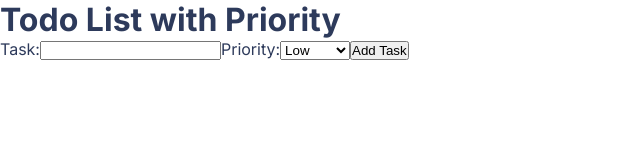
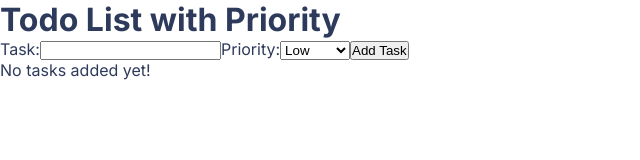
Before and after one commit to Espadv69/Priority-ToDo-List, a React (Vite) app: page / in a window 1280 px wide. Shown: the top 160 px of the page, without its empty margins (0-640 px from the left). Built offline with nearby package versions, Linux system fonts and the light colour scheme.

Commit message:
Display tasks in TodoList component within App

```diff
--- a/src/App.jsx
+++ b/src/App.jsx
@@ -1,6 +1,7 @@
 import { useState } from 'react'
 
 import TodoForm from './components/TodoForm'
+import TodoList from './components/TodoList'
 
 const App = () => {
   const [tasks, setTasks] = useState([])
@@ -12,7 +13,7 @@ const App = () => {
     <main>
       <h1>Todo List with Priority</h1>
       <TodoForm onAddTask={handleAddTask} />
-      {/* Todo: Show tasksList */}
+      <TodoList tasks={tasks} />
     </main>
   )
 }
```
